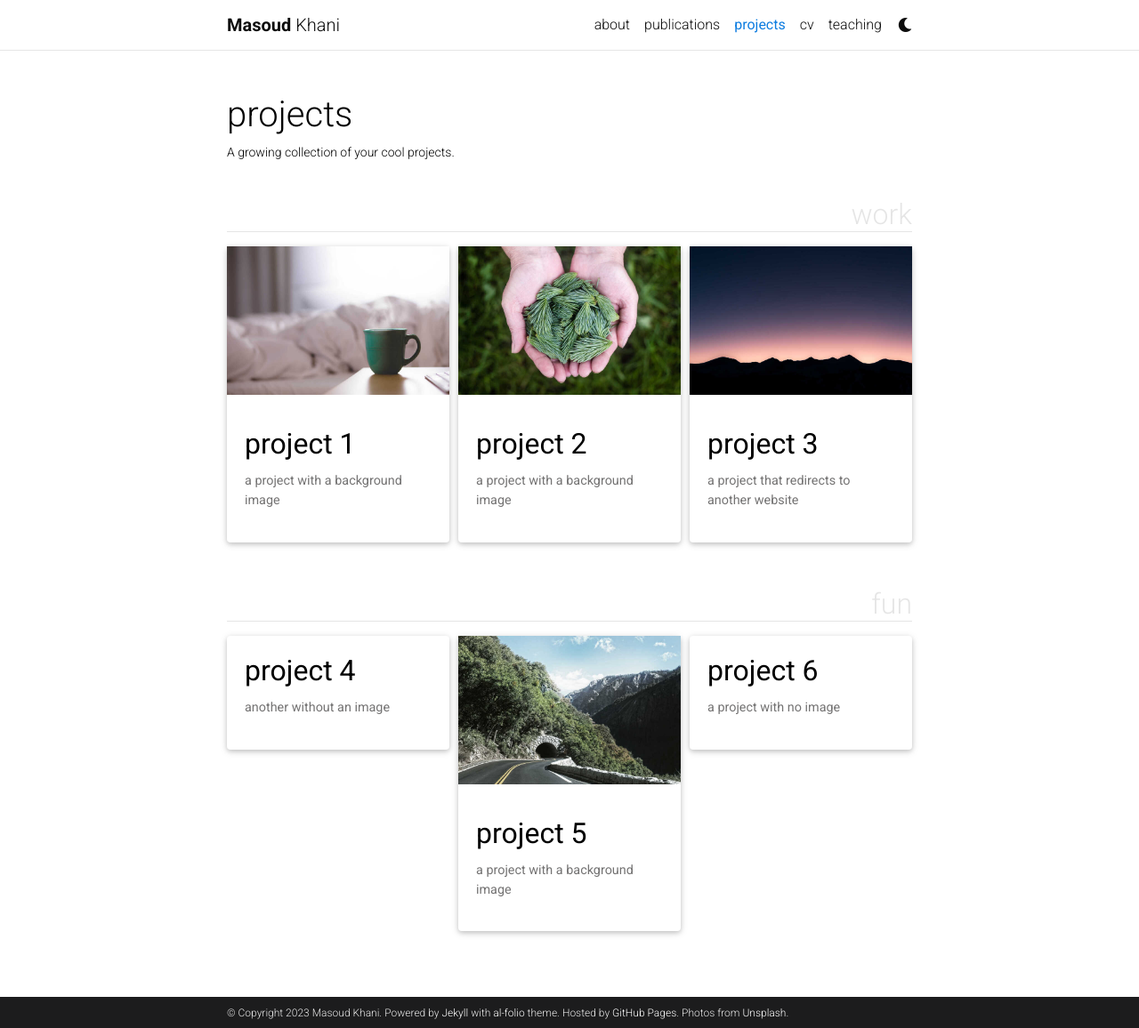
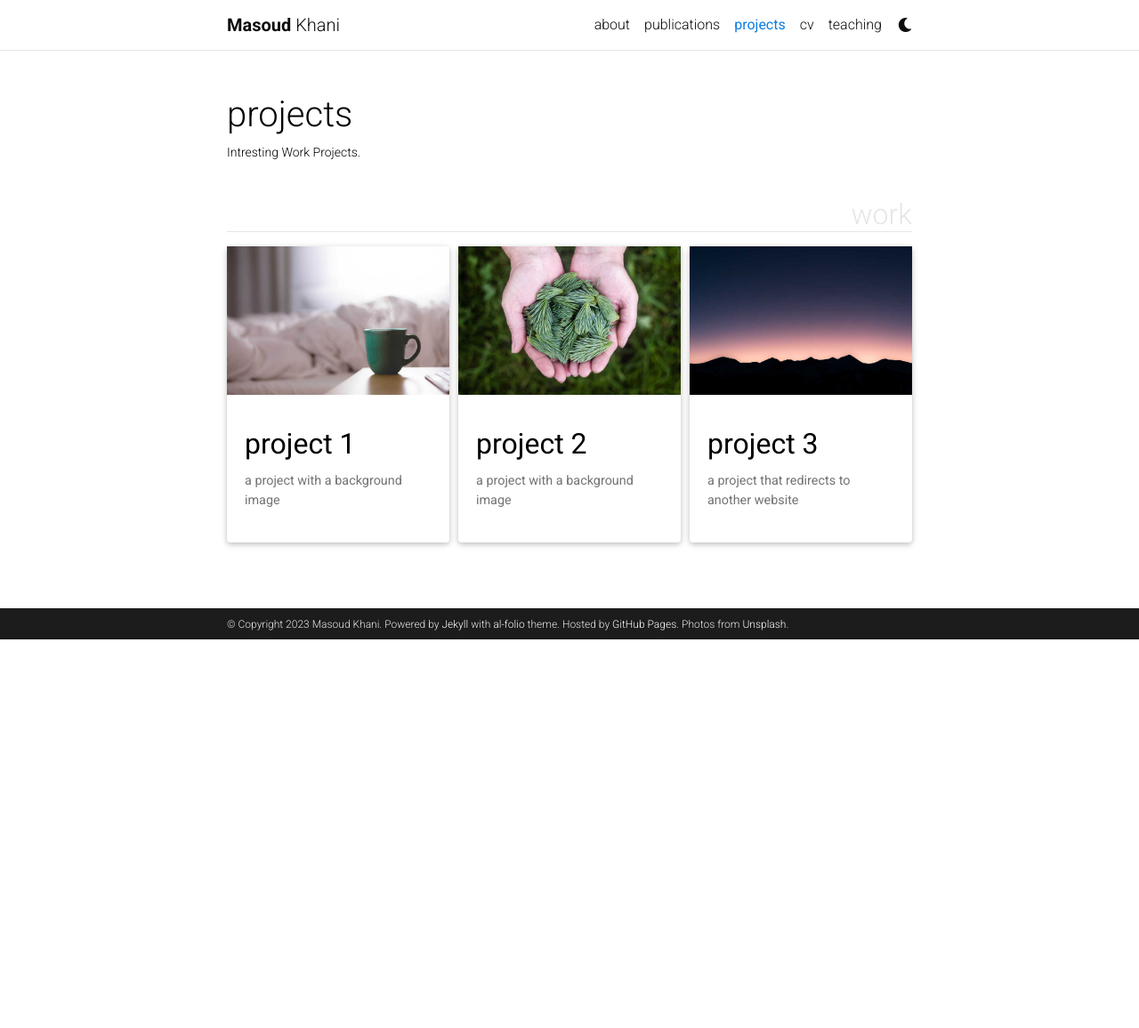
Before and after one commit to msdkhani/msdkhani.github.io, a Jekyll site: the page built from _pages/projects.md, in a window 1280 px wide and 1156 px high. Shown: the whole window at 89% size. Built offline with Jekyll 4.4.1, drawn with Linux system fonts in a browser that asks for light colours; comment, search, counter and statistics services are not loaded; a style sheet for code colours, icons or effects is not loaded.

Commit message:
Update projects.md

```diff
--- a/_pages/projects.md
+++ b/_pages/projects.md
@@ -2,10 +2,10 @@
 layout: page
 title: projects
 permalink: /projects/
-description: A growing collection of your cool projects.
+description: Intresting Work Projects.
 nav: true
 nav_order: 2
-display_categories: [work, fun]
+display_categories: [work]
 horizontal: false
 ---
 
```
